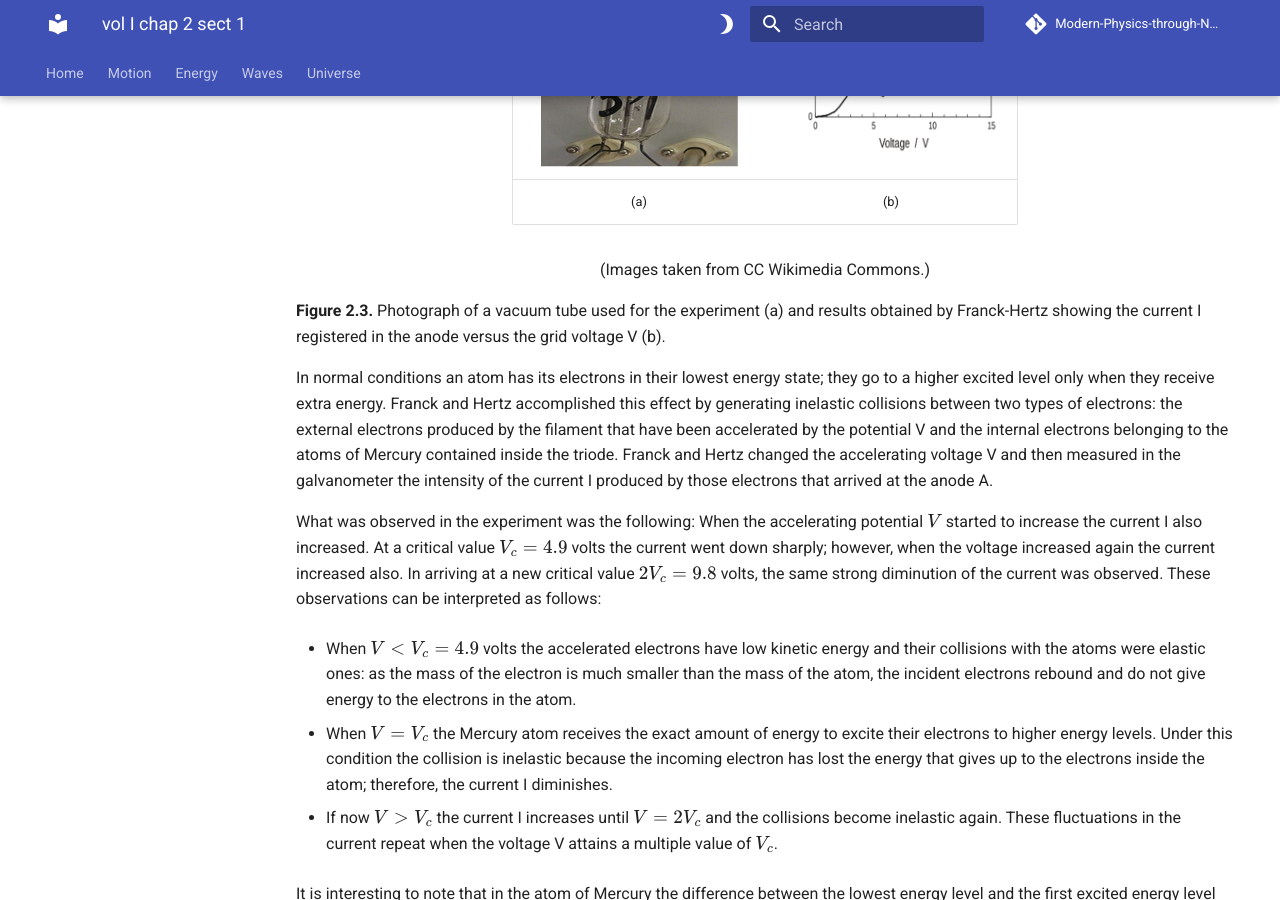
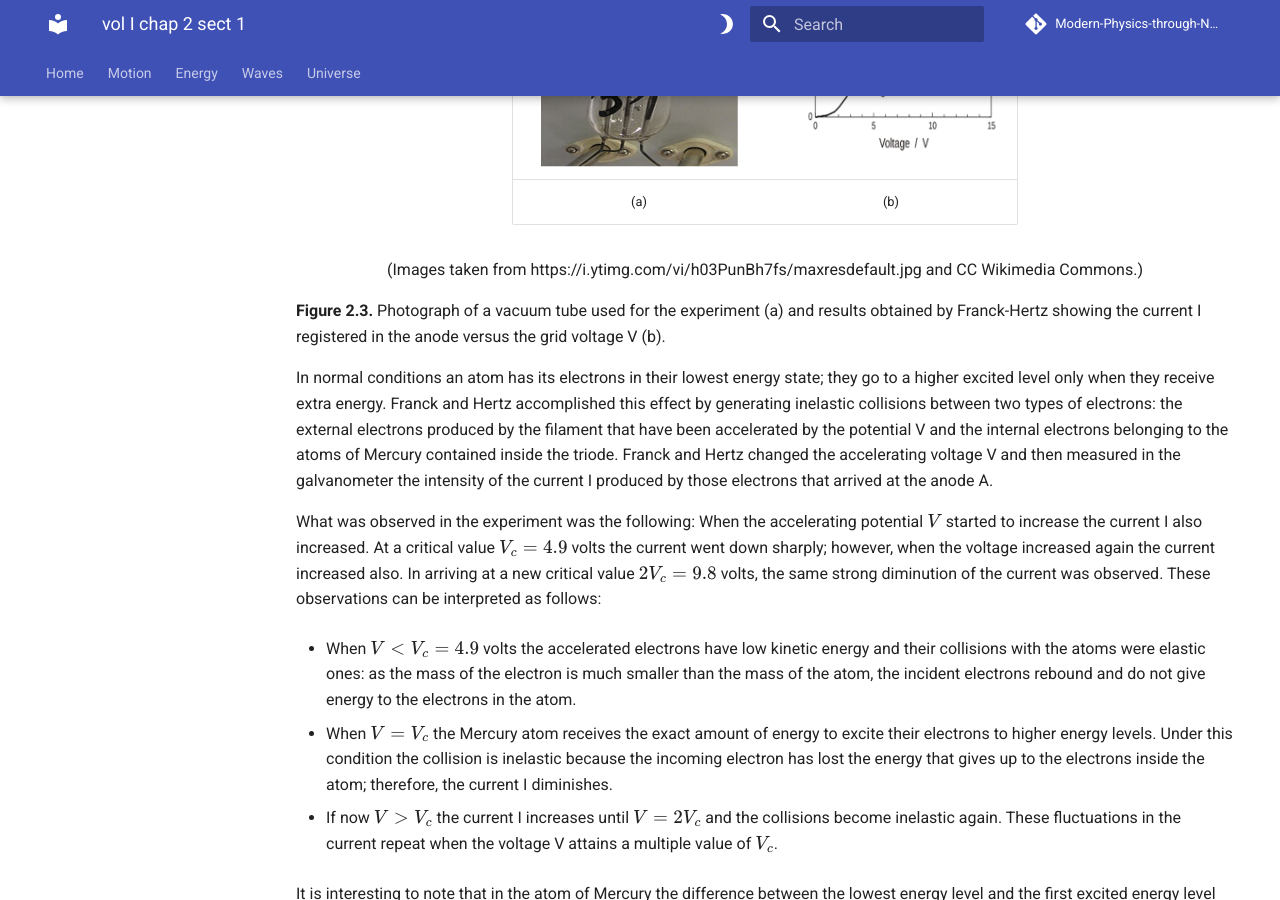
Before and after one commit to modphysnobel/modphysnobel.github.io, an MkDocs documentation site: the page built from docs/vol-I/vol-I-chap-2-sect-1.md, in a window 1280 px wide and 900 px high, scrolled down 5926 px. Built offline with MkDocs 1.6.1 and Material for MkDocs 9.7.7, drawn with Linux system fonts in a browser that asks for light colours; some web fonts are replaced; comment, search, counter and statistics services are not loaded.

Commit message:
Update vol-I-chap-2-sect-1.md

```diff
--- a/docs/vol-I/vol-I-chap-2-sect-1.md
+++ b/docs/vol-I/vol-I-chap-2-sect-1.md
@@ -163,7 +163,7 @@ The region of **Detection and Measuremet** consisted in an external galvanometer
 	</table>
 
 
-(Images taken from CC Wikimedia Commons.)
+(Images taken from  https://i.ytimg.com/vi/h03PunBh7fs/maxresdefault.jpg and CC Wikimedia Commons.)
 </center>
 
 **Figure 2.3.** Photograph of a vacuum tube used for the experiment (a) and results obtained by Franck-Hertz showing the current I registered in the anode versus the grid voltage V (b).
```
